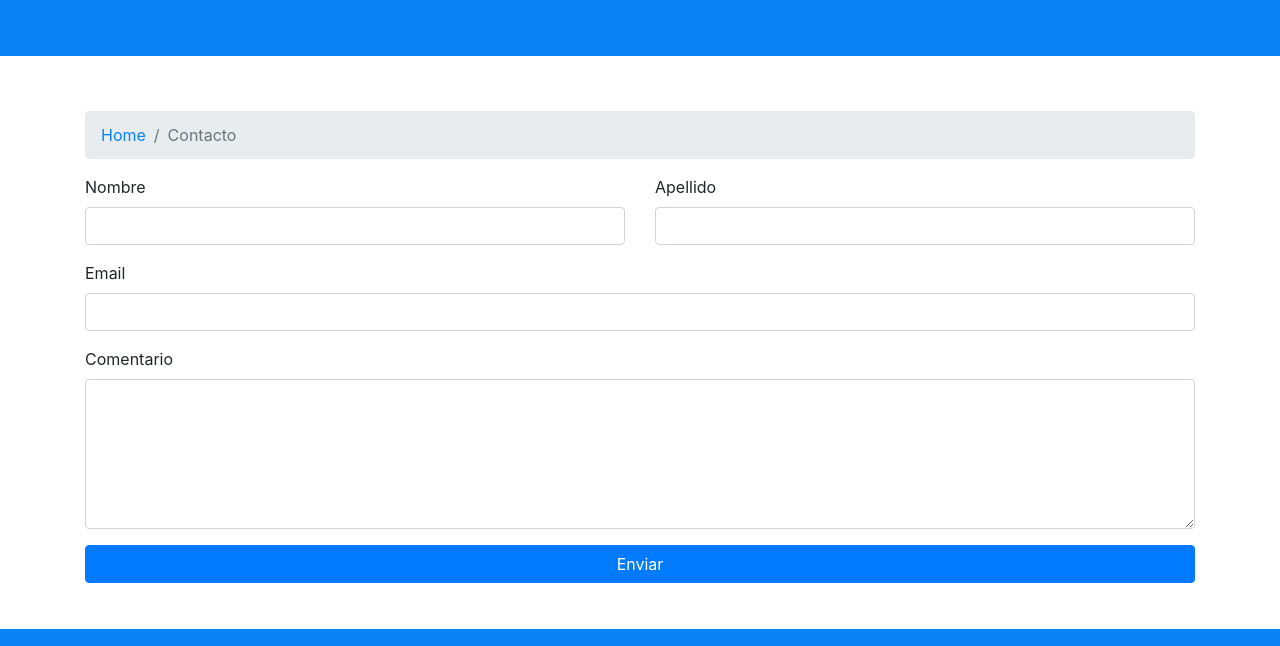
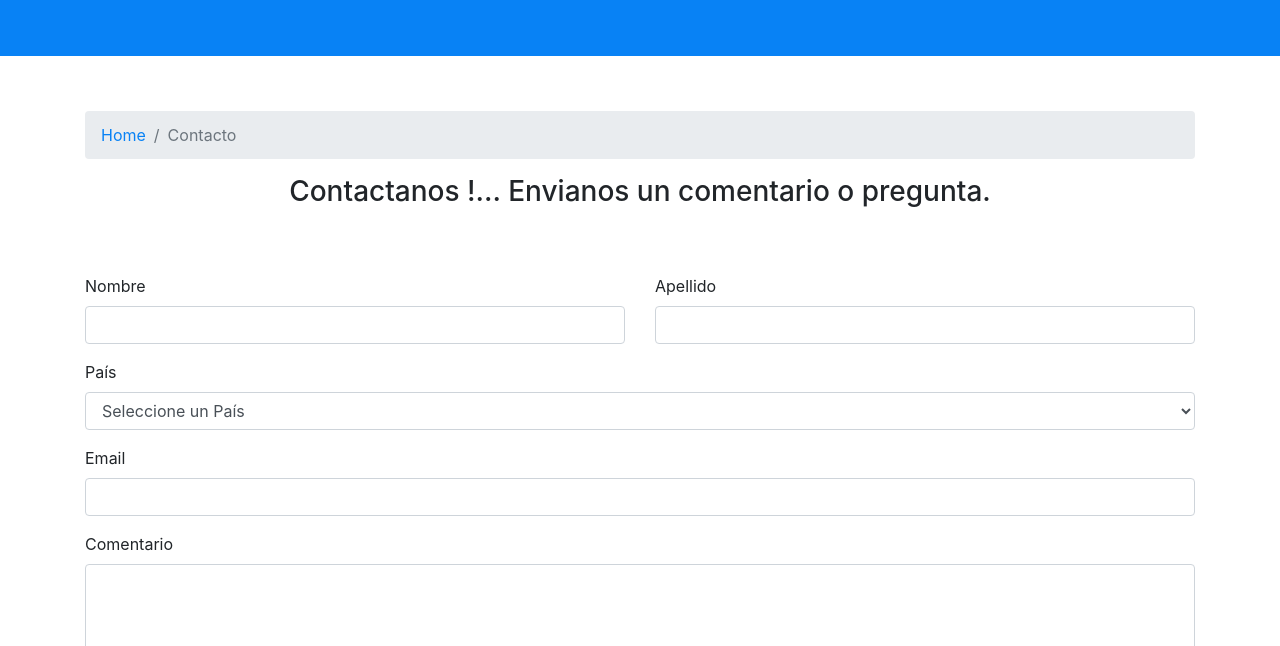
Before and after one commit to WalterGaldamezWeb/SitioWebResponsive, a website: page contacto.html in a window 1280 px wide. Shown: the part 183-829 px from the top of the page. Drawn offline with nearby package versions, Linux system fonts and the light colour scheme; a web font is replaced by a local one.

Commit message:
Se modifico la pagina de contacto

```diff
--- a/contacto.html
+++ b/contacto.html
@@ -41,8 +41,16 @@
               <li class="breadcrumb-item active" aria-current="page">Contacto</li>
             </ol>
           </nav>
+          <div>
+            <div>
+              <h3 class="text-center">Contactanos !... Envianos un comentario o pregunta.</h3><br>
+            </div>
+          </div>
         <div class="row contenedor">
             <div class="col-sm-12">
+                <div class="row">
+                  <hr>
+                </div>
                 <form class="row">
                     <div class="col-sm-6 form-group">
                       <label for="nombre">Nombre</label>
@@ -53,6 +61,20 @@
                         <input type="email" class="form-control" id="apellido">
                     </div>
                     <div class="col-sm-12 form-group">
+                      <label for="exampleFormControlSelect1">País</label>
+                      <select class="form-control" id="exampleFormControlSelect1">
+                        <option>Seleccione un País</option>
+                        <option>Argentina</option>
+                        <option>Brasil</option>
+                        <option>Mexico</option>
+                        <option>El Salvador</option>
+                        <option>Honduras</option>
+                        <option>Canada</option>
+                        <option>Francia</option>
+                        <option>Guatemala</option>
+                      </select>
+                    </div>
+                    <div class="col-sm-12 form-group">
                         <label for="Email">Email</label>
                         <input type="email" class="form-control" id="Email">
                     </div>
@@ -60,7 +82,11 @@
                         <label for="comentario">Comentario</label>
                         <textarea type="textarea" class="form-control" id="comentario"></textarea>
                     </div>
-                    <div class="col-sm-12 form-group ">
+                    <div class="col-sm-12 form-group">
+                      <input type="checkbox" aria-label="Checkbox for following text input">
+                      <label for="comentario">Acepto los Termino y Condiciones</label>
+                    </div>
+                    <div class="col-sm-12 form-group">
                         <button type="submit" class="btn btn-primary btn-block">Enviar</button>
                     </div>
                   </form>
```
